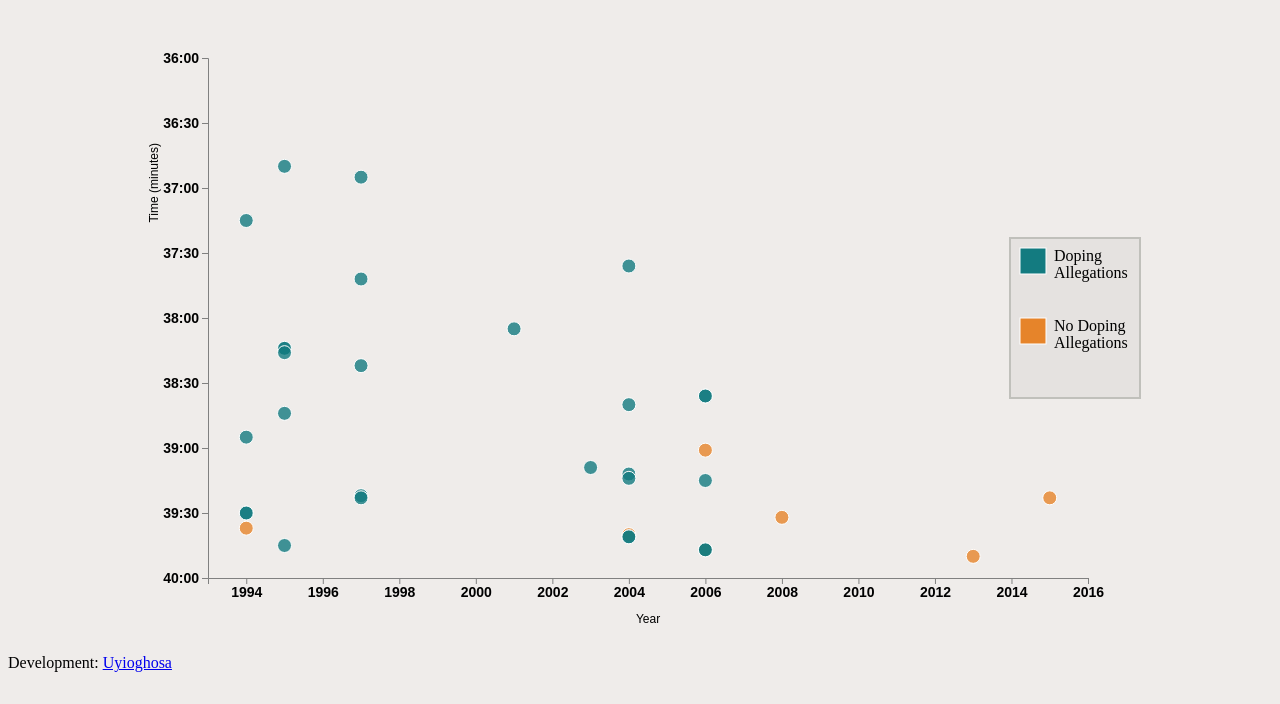
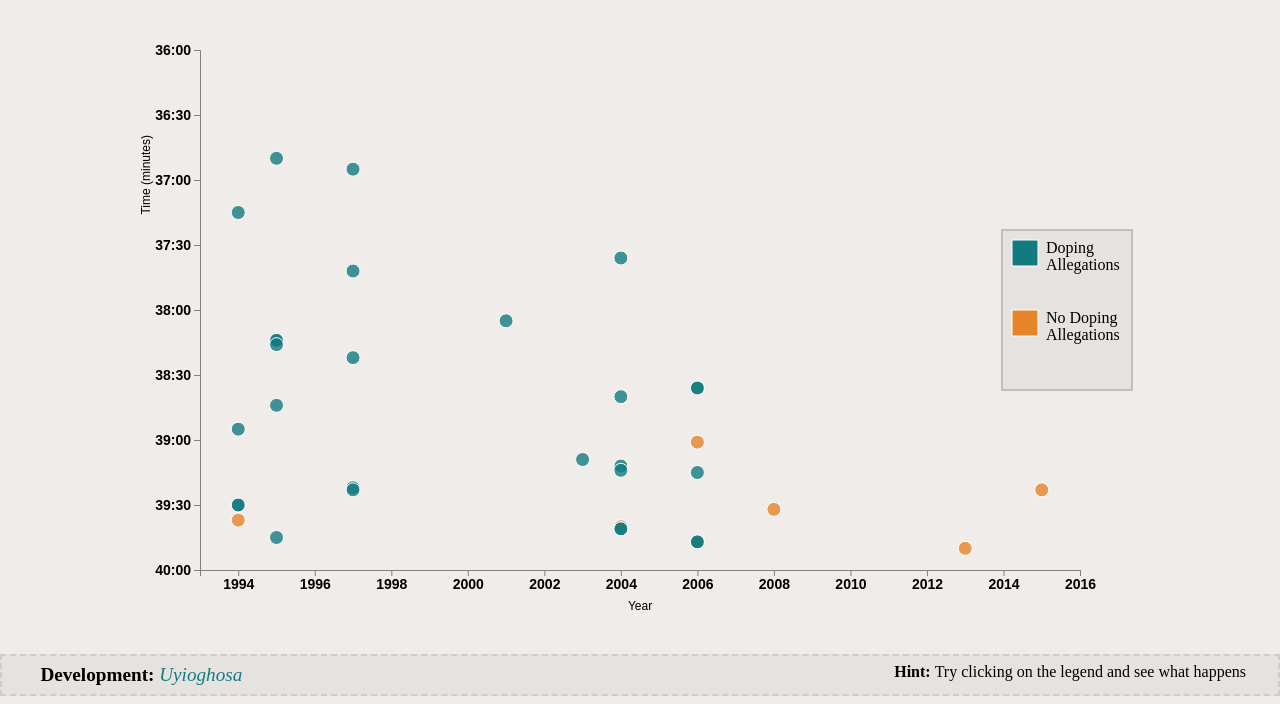
Before and after one commit to HealerC/scatterplot, a plain HTML site: page index.html in a window 1280 px wide. Shown: the part 104-808 px from the top of the page. Drawn offline with Linux system fonts and the light colour scheme.

Commit message:
Style the footer of the document

```diff
--- a/css/app.css
+++ b/css/app.css
@@ -9,8 +9,12 @@
 
 	--lightest-gray: #F5F3F2;
 	--light-gray: #EFECEA;
+	--dark-gray: #E5E2E0;
+	--footer-border: #CDCDC9;
 }
-
+body {
+	margin: 0;
+}
 /* The container makes it possible for the chart to be within the viewport width */
 #container {
 	width: 100vw;
@@ -156,3 +160,42 @@ text.label {
 	/* Small space between the text and content */
 	padding-left: 5px;
 }
+
+/* The footer of the document */
+footer {
+	display: flex;
+	justify-content: space-between;
+	background-color: var(--dark-gray);
+	border: 2px dashed var(--footer-border);
+	position: fixed;
+	bottom: 0;
+	width: 100%;
+	padding: 0;
+}
+#about-me, #hint {
+	display: inline-block;
+	line-height: 0;
+}
+#about-me {
+	margin-left: 2em;
+	font-size: larger;
+}
+#hint {
+	margin-right: 2em;
+}
+#about-me a:link, #about-me a:visited {
+	text-decoration: none;
+	color: var(--dope);
+	font-style: italic;
+	transition-property: letter-spacing, color;
+	transition-duration: 0.5s, 1s;
+	transition-delay: 0s, 0s;
+}
+#about-me a:hover {
+	letter-spacing: 1px;
+	color: var(--no-dope);
+}
+#about-me a:active {
+	letter-spacing: initial;
+	color: var(--no-dope);
+}
--- a/index.html
+++ b/index.html
@@ -23,7 +23,10 @@
 
 		<footer id="about">
 			<!--<p id="instruction">doubleclick bars to copy data to clipboard</p>-->
-			<p id="about-me">Development: <a href="https://www.codepen.io/healerC" target="_blank">Uyioghosa</a></p>
+			<p id="about-me"><strong>Development: </strong>
+				<a href="https://www.codepen.io/healerC" target="_blank">Uyioghosa</a>
+			</p>
+			<p id="hint"><strong>Hint: </strong>Try clicking on the legend and see what happens</p>
 		</footer>
 
 		<script src="https://cdn.freecodecamp.org/testable-projects-fcc/v1/bundle.js"></script>
--- a/js/app.js
+++ b/js/app.js
@@ -149,7 +149,7 @@ function renderAxisLabel(xg, yg, dimensions) {
 	  // The x axis label should be at the centered horizontally and
 	  // should go under the axis
 	  .attr("x", width/2)
-	  .attr("y", 45);
+	  .attr("y", 40);
 
 	yg.append("text")
 	  .attr("class", "label")
```
